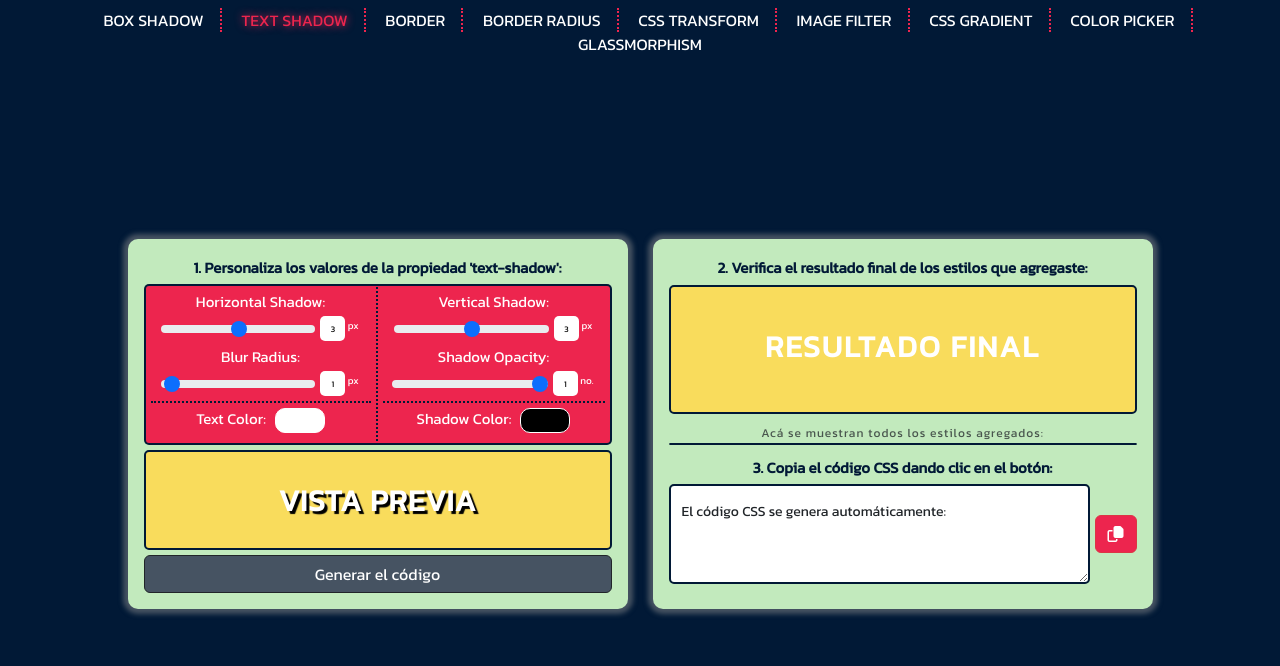
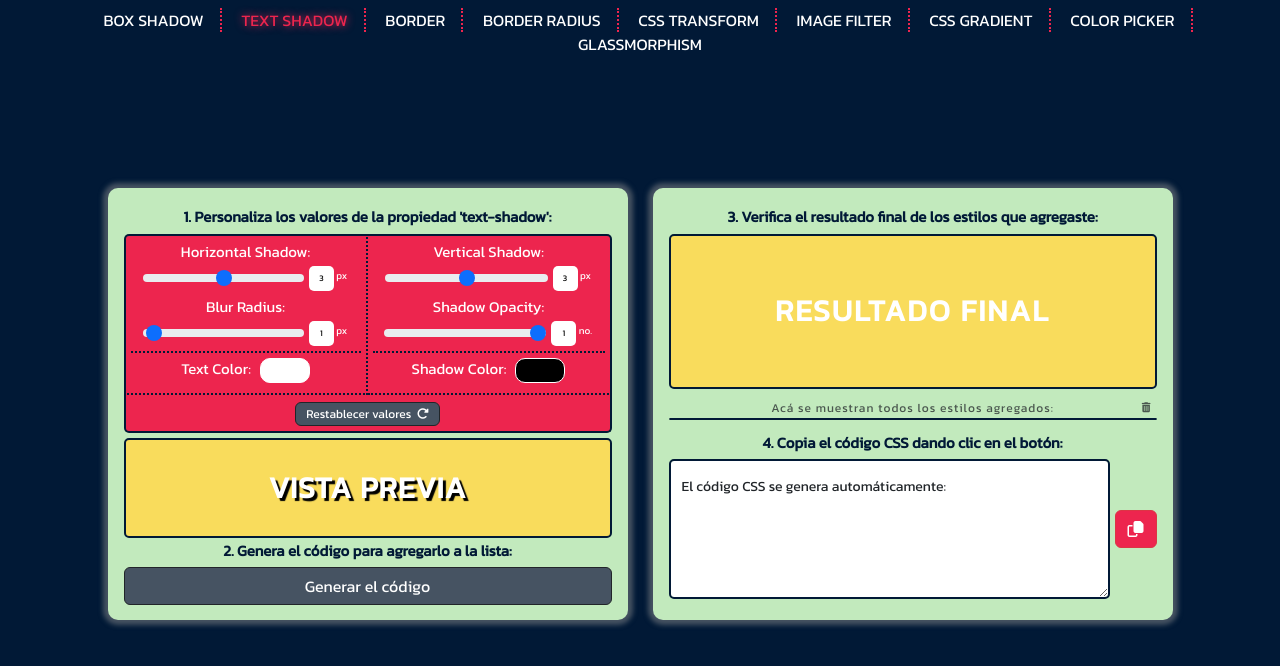
Before and after one commit to MauricioBarrueta/textShadowGenerator, a website: page index.html in a window 1280 px wide. Drawn offline with nearby package versions, Linux system fonts and the light colour scheme.

Commit message:
Se agregó el botón 'reset'

```diff
--- a/index.html
+++ b/index.html
@@ -60,19 +60,21 @@
                     </div>
                 </div>
             </div>
+            <div class="reset-container"><button class="btn btn-dark reset-btn" onclick="resetInputValues()">Restablecer valores &nbsp;&#xf2f9;</button></div>
+            <div class="shadow-preview"><span>Vista previa</span></div>
 
-            <div class="shadow-preview"><span>Vista previa</span></div>
+            <span class="title">2. Genera el código para agregarlo a la lista:</span>
             <button class="btn btn-dark" type="button" id="generate-code">Generar el código</button>
         </div>
 
         <div class="shadow-result">
-            <span class="title">2. Verifica el resultado final de los estilos que agregaste:</span>
+            <span class="title">3. Verifica el resultado final de los estilos que agregaste:</span>
             <div class="shadow-res"><span>Resultado final</span></div>
-
-            <small>Acá se muestran todos los estilos agregados:</small>
+            <small>Acá se muestran todos los estilos agregados:
+                <button class="btn reset-btn" title="Vaciar lista" onclick="resetInputValues()">&#xf2ed;</button>
+            </small>
             <div class="lines"></div>
-
-            <span class="title">3. Copia el código CSS dando clic en el botón:</span>
+            <span class="title">4. Copia el código CSS dando clic en el botón:</span>
             <div class="shadow-code">
                 <div class="form-floating">
                     <textarea class="form-control" placeholder="Leave a comment here" id="CSS-code" readonly></textarea>
--- a/src/js/main.js
+++ b/src/js/main.js
@@ -1,6 +1,5 @@
-const horizontalShadow = document.getElementById('hRange'), verticalShadow = document.getElementById('vRange'),
-    blurRange = document.getElementById('blurRange'), shadowOpacity = document.getElementById('opaRange'),
-    textColor = document.getElementById('text-color'), shadowColor = document.getElementById('shadow-color'),
+const horizontalShadow = document.getElementById('hRange'), verticalShadow = document.getElementById('vRange'), blurRange = document.getElementById('blurRange'),
+    shadowOpacity = document.getElementById('opaRange'), textColor = document.getElementById('text-color'), shadowColor = document.getElementById('shadow-color'),
     blurRadius = document.getElementById('blurRadius'), opacityRange = document.getElementById('opacity')
 
 window.onload = () => {
@@ -15,22 +14,21 @@ propertiesInput.forEach(input => {
 });
 
 const textShadowCode = document.getElementById('CSS-code'), stylePreview = document.querySelector('.shadow-preview span')
-let code = ''
 const generateCodeBtn = document.getElementById('generate-code'), codeLines = document.querySelector('.lines'),
     textShadowResult = document.querySelector('.shadow-res span')
+let code = ''
 
 /* Agrega el estilo a la lista */
 generateCodeBtn.addEventListener('click', () => {
     const line = document.createElement('p')
     line.classList.add('line')
     codeLines.appendChild(line)
-    codeLines.childElementCount === 1 ? line.textContent = `${code}` : line.textContent = `, ${code}`
-
+    codeLines.childElementCount > 1 ? line.textContent = `, ${code}` : line.textContent = `${code}`
     const deleteButton = document.createElement('button')
     deleteButton.classList.add('btn'), deleteButton.classList.add('btn-danger'), deleteButton.classList.add('remove-line')
     line.append(deleteButton)
 
-    /* Borra el elemento padre del botón que se haya seleccionado */
+    /* Borra el elemento padre (estilo) del botón que se haya seleccionado */
     deleteButton.onclick = () => {
         deleteButton.parentNode.remove()
         getTextContentToFormat()
@@ -43,7 +41,7 @@ generateCodeBtn.addEventListener('click', () => {
 const getTextContentToFormat = () => {
     const getLines = document.querySelectorAll('.lines')
     getLines.forEach(element => {
-        let finalCode = element.textContent[0] == ',' ? element.textContent.slice(1) : element.textContent
+        let finalCode = element.textContent[0] == ',' ? element.textContent.slice(1) : element.textContent //* Omite la coma ',' si el primer valor inicia con esta
         textShadowCode.value = `text-shadow: ${finalCode};`
         textShadowResult.style.textShadow = finalCode
     });
@@ -59,9 +57,7 @@ const generateTextShadow = () => {
 
 /* Transforma el color hexadecimal al modelo RGB */
 const hexColorToRgba = (color, opacity) => {
-    const r = parseInt(color.substr(1, 2), 16)
-    const g = parseInt(color.substr(3, 2), 16)
-    const b = parseInt(color.substr(5, 2), 16)
+    const r = parseInt(color.substr(1, 2), 16), g = parseInt(color.substr(3, 2), 16), b = parseInt(color.substr(5, 2), 16)
     return `rgba(${r}, ${g}, ${b}, ${opacity})`
 }
 
@@ -69,7 +65,8 @@ const resetInputValues = () => {
     propertiesInput.forEach(element => { element.value = 3 });
     blurRadius.value = blurRange.value = shadowOpacity.value = opacityRange.value = 1
     textColor.value = '#FFFFFF', shadowColor.value = '#000000'
-    textShadowCode.value = ''
+    textShadowCode.value = '', codeLines.innerHTML = '', code = '', textShadowResult.style.textShadow = 'none'
+    generateTextShadow()
 }
 
 const copyCodeBtn = document.querySelector('.copy-btn')
--- a/src/scss/styles.scss
+++ b/src/scss/styles.scss
@@ -4,13 +4,8 @@
     margin: 0; padding: 0; box-sizing: border-box;
     font-family: 'Kanit', sans-serif, FontAwesome;
 }
-
 /* Color Palette */
-$redCrayola: #ED254E;
-$naplesYellow: #F9DC5C;
-$teaGreen: #C2EABD;
-$oxfordBlue: #011936;
-$Charcoal: #465362;
+$redCrayola: #ED254E; $naplesYellow: #F9DC5C; $teaGreen: #C2EABD; $oxfordBlue: #011936; $Charcoal: #465362;
 
 body {
     background-color: $oxfordBlue;
@@ -19,93 +14,76 @@ body {
         padding: 0.5rem;
         .active { color: #ED254E; text-shadow: 0px 0px 8px rgba(237, 37, 78, 1); }
         a {
-            color: white;
-            font-size: 16px; text-decoration: none; text-transform: uppercase;
-            padding: 0 1em; border-right: 2px dotted $redCrayola;
-            transition: all 0.2s ease-in-out;
+            font-size: 16px; text-decoration: none; text-transform: uppercase; color: white;
+            padding: 0 1em; border-right: 2px dotted $redCrayola; transition: all 0.2s ease-in-out;
             &:last-child { border-right: 0; }
             &:hover { color: $redCrayola; }
         }
     }
 
-    .container, .shadow-properties, .shadow-preview { display: flex; align-items: center; justify-content: center; flex-wrap: wrap; }
+    .container, .shadow-properties, .shadow-preview, .lines { display: flex; align-items: center; justify-content: center; flex-wrap: wrap; }
     span { cursor: default; }
-
     .container {
-        min-height: 90vh; gap: 25px;
-
+        min-height: 85vh; gap: 25px;
         .card-container, .shadow-result {
-            width: auto; max-width: 500px; height: auto; min-height: 370px;
+            width: auto; max-width: 520px; height: 432px;
             padding: 1em; border-radius: 10px; box-shadow: 0px 0px 5px 5px $Charcoal;
             background-color: $teaGreen; text-align: center;
 
-            .title {
-                font-size: 15px; font-weight: bold;
-                color: $oxfordBlue; user-select: none;
-            }
+            .title { font-size: 15px; font-weight: bold; color: $oxfordBlue; user-select: none;  }
 
             .shadow-properties {
                 flex-direction: row; flex-wrap: nowrap;
-                margin: 5px 0;
+                margin: 5px 0 auto;
                 .column {
-                    width: 50%; height: auto;
-                    padding: 5px; border: 2px solid $oxfordBlue;
-                    background-color: $redCrayola; color: white;
-                    &:first-child { border-radius: 5px 0 0 5px; border-right: 2px dotted $oxfordBlue; }
-                    &:last-child { border-radius: 0 5px 5px 0; border-left: 0; }
-
+                    width: 50%; height: auto; padding: 5px;
+                    border: 2px solid $oxfordBlue; border-bottom-style: dotted; background-color: $redCrayola; color: white;
+                    &:first-child { border-radius: 5px 0 0 0; border-right: 2px dotted $oxfordBlue; }
+                    &:last-child { border-radius: 0 5px 0 0; border-left: 0; }
                     .input-group {
                         justify-content: center; margin-bottom: 5px;
                         label {
                             width: 100%; height: 25px; display: inline-block;
                             font-size: 15px; margin-bottom: 0;
                         }
-                        input::-webkit-outer-spin-button, input::-webkit-inner-spin-button {
-                            -webkit-appearance: none; margin: 0;
-                        }
+                        input::-webkit-outer-spin-button, input::-webkit-inner-spin-button { -webkit-appearance: none; margin: 0; }
                         input[type = number] {
                             width: 25px; height: 25px;
-                            appearance: none; -moz-appearance: textfield;
+                            appearance: none; -moz-appearance: textfield; border: 0; margin: 0 !important; border-radius: 5px !important;
                             text-align: center; font-size: 8.5px;
-                            border: 0; margin: 0 !important; border-radius: 5px !important;
                         }
-                        span {
-                            font-size: 10px; line-height: 2;
-                            margin-left: 2.5px !important;
-                        }
+                        span { font-size: 10px; line-height: 2; margin-left: 2.5px !important; }
                         .form-range {
                             width: 70%; height: 25px; cursor: pointer;
                             margin-right: 5px !important;
                         }
-                        &:last-child {
-                            margin-bottom: 0; padding: 5px 0;
-                            border-top: 2px dotted $oxfordBlue;
-                        }
+                        &:last-child { margin-bottom: 0; padding: 5px 0; border-top: 2px dotted $oxfordBlue; }
                     }
-                    .bs-color { /* Input Color Div */
-                        label {
-                            width: auto; margin-right: 10px;
-                        }
+                    .bs-color {
+                        label { width: auto; margin-right: 10px; }
                         input[type = color] {
                             width: 50px; height: 25px;
                             appearance: none; -webkit-appearance: none; -moz-appearance: none;
-                            border: 0; background: transparent;
-                            cursor: pointer; transition: 0.25s;
+                            border: 0; background: transparent; cursor: pointer; transition: 0.25s;
                             &:hover { scale: 1.05; }
-                            &::-webkit-color-swatch {
-                                border-radius: 10px; border: 1px solid white;
-                            }
-                            &::-moz-color-swatch {
-                                border-radius: 10px; border: 1px solid white;
-                            }
+                            &::-webkit-color-swatch { border-radius: 10px; border: 1px solid white; }
+                            &::-moz-color-swatch { border-radius: 10px; border: 1px solid white; }
                         }
                     }
                 }
             }
+            .reset-container {
+                background-color: $redCrayola; border: 2px solid $oxfordBlue; border-top: 0;
+                border-radius: 0 0 5px 5px; padding: 5px; margin-bottom: 5px;
+                .reset-btn {
+                    background-color: $Charcoal; padding: 2px 10px;
+                    font-size: 12px;
+                    &:hover { background-color: #000; }
+                }
+            }
             .shadow-preview {
                 width: 100%; height: 100px; position: relative;
-                background-color: $naplesYellow; border: 2px solid $oxfordBlue; border-radius: 5px;
-                margin: auto; z-index: 5;
+                background-color: $naplesYellow; border: 2px solid $oxfordBlue; border-radius: 5px; margin: auto; z-index: 5;
                 span {
                     font-size: 30px; font-weight: bolder; letter-spacing: 1px; text-transform: uppercase;
                     user-select: none;
@@ -113,42 +91,47 @@ body {
             }
             #generate-code {
                 width: 100%;
-                font-size: 16px; margin-top: 5px;
-                background-color: $Charcoal;
+                font-size: 16px; margin-top: 5px; background-color: $Charcoal;
                 &:hover { background-color: #000000; }
             }
         }
 
         .shadow-result {
-            width: 500px; height: fit-content;
+            width: 520px; overflow: auto;
             .shadow-res {
-                margin: 5px 0;
-                background-color: $naplesYellow; border: 2px solid $oxfordBlue; border-radius: 5px;
+                position: sticky; top: -16px; height: 155px;
+                margin: 5px 0; z-index: 2; border: 2px solid $oxfordBlue; border-radius: 5px;
+                background-color: $naplesYellow;
                 span {
                     width: 100%; height: 125px; display: inline-block; position: relative; z-index: 5;
-                    padding: 1em; user-select: none; line-height: 2;
+                    padding: 1em; user-select: none; line-height: 3;
                     text-align: center; font-size: 30px; font-weight: bolder; letter-spacing: 2px; text-transform: uppercase;
                 }
             }
             small {
+                width: 100%; display: inline-block; position: relative;
                 font-size: 12px; letter-spacing: 1px;
-                opacity: .75; cursor: default; user-select: none;
+                opacity: .75; cursor: default; user-select: none; z-index: 0;
+                .reset-btn {
+                    position: absolute; top: -5px; right: 0; padding: 5px;
+                    font-size: 10px;
+                    &:hover { color: $redCrayola; }
+                }
             }
             .lines {
-                min-height: 0px;
-                padding: 0 5px; margin: 0 0 10px 0; border-radius: 5px;
+                justify-content: left;
+                min-height: 0px; padding: 0 5px; margin: 0 0 10px 0; border-radius: 5px;
                 font-size: 13px; color: white;
                 background-color: $Charcoal; border: 1px solid $oxfordBlue;
+                p:nth-child(odd) { background-color: #657383; } p:nth-child(even) { border: 1px solid #657383; }
                 p {
-                    padding: 0; margin: 0; padding: 5px 0;
-                    cursor: default; border-bottom: 2px dotted $oxfordBlue;
-                    &:last-child { border-bottom: 0; }
+                    width: 50%;
+                    margin: 5px 0; padding: 5px; border-radius: 5px;
                     button {
                         width: 20px; height: 20px;
                         font-size: 8px; line-height: 0;
                         padding: 0; float: right;
-                        &::before { content: "\f00d"; font-family: FontAwesome; }
-
+                        &::before { content: "\f00d"; }
                     }
                 }
             }
@@ -158,7 +141,7 @@ body {
                 .form-floating {
                     width: 100%;
                     textarea {
-                        height: 100px;
+                        height: 140px;
                         border: 2px solid $oxfordBlue; border-radius: 5px; cursor: copy;
                         font-size: 14px; color: $oxfordBlue;
                         &::selection { background-color: $naplesYellow; }
```
Also changed, not shown: src/scss/styles.css, 1 other file.
